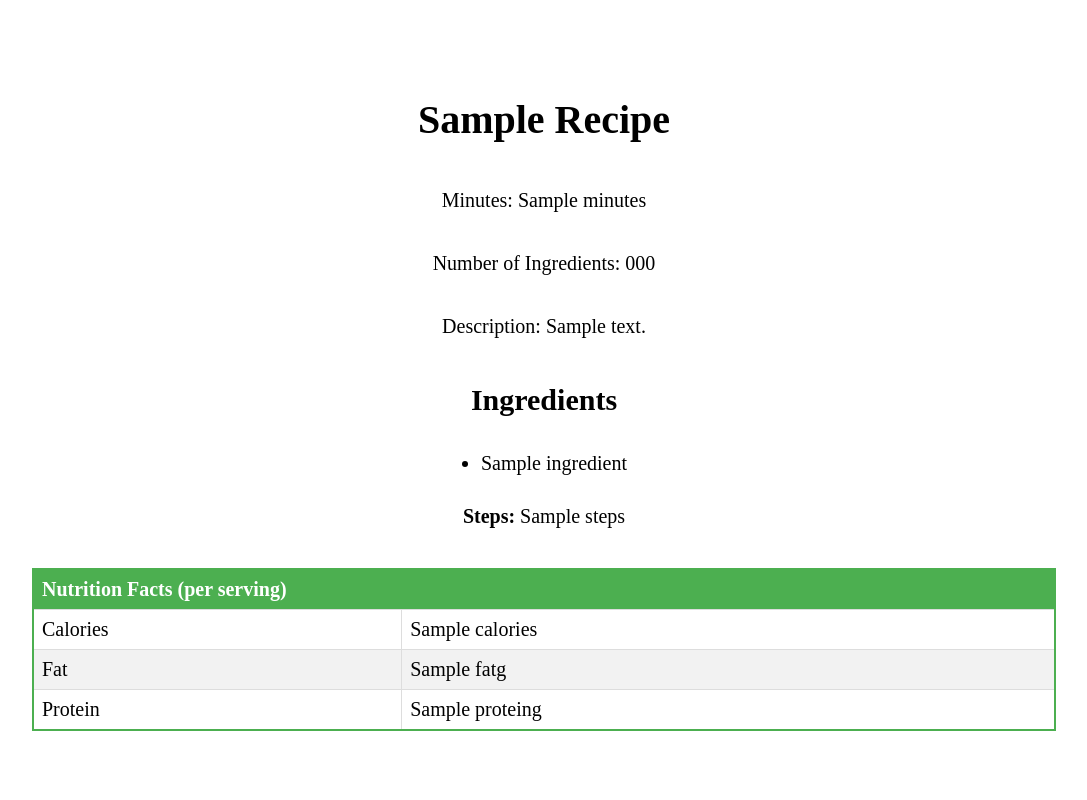
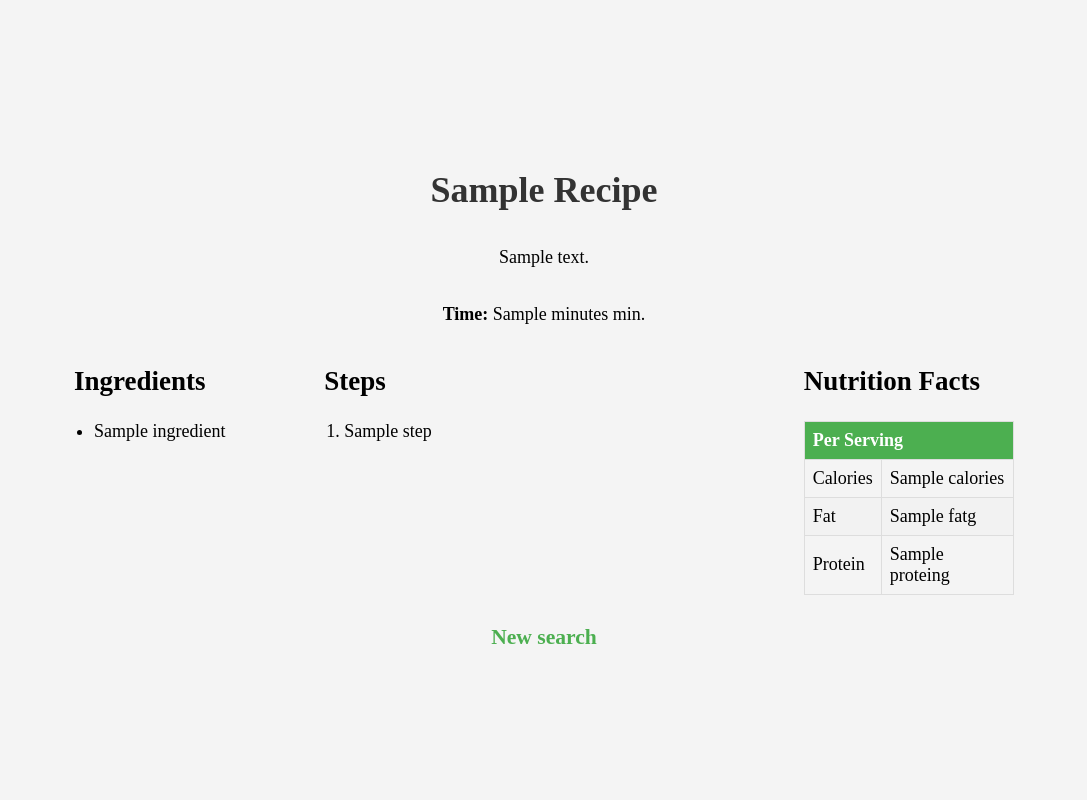
Before and after one commit to stevencoyan/recipe-app, a Flask app: template templates/recipe.html in a window 1280 px wide. Shown: the whole page, without its empty margins (96-1183 px from the left). Run offline with Flask 2, Linux system fonts and the light colour scheme; the template is opened without the code that fills it: most values are stand-ins (such as "Sample title", 1, 10 or a date in 2020); parts of the project's set-up code (start-up, migrations or seed data) failed here and were passed over.

Commit message:
Recipe Page Formatting

```diff
--- a/app.py
+++ b/app.py
@@ -1,4 +1,3 @@
-# This is a new header
 from flask import Flask, render_template, request
 import pandas as pd
 from recipe_processing import RecipeAnalyzer  # Ensure this module has the correct path or is in the same directory
@@ -8,7 +7,7 @@ app = Flask(__name__)
 # Configure cache, set up with simple cache type for ease of use and development
 cache = Cache(app, config={'CACHE_TYPE': 'SimpleCache'})
 
-# Load recipe and review data into pandas DataFrames from CSV files
+# Load recipe and review datas into pandas DataFrames from CSV files
 recipes = pd.read_csv('RAW_recipes.csv')
 reviews = pd.read_csv('RAW_interactions.csv')
 
--- a/templates/recipe.html
+++ b/templates/recipe.html
@@ -6,22 +6,57 @@
     <title>Results</title>
     <style>
         body {
-            font-size: 20px;
+            font-size: 18px; /* Base font size increased for better readability */
             text-align: center;
             margin: 0;
             padding: 0;
             display: flex;
             justify-content: center;
-            align-items: center;
-            height: 100vh;
+            align-items: center; /* Center alignment vertically */
+            min-height: 100vh; /* Ensures it covers the whole viewport height */
             flex-direction: column;
-            position: relative;
+            background-color: #f4f4f4; /* Light grey background for minimalism */
+        }
+        h1 {
+            font-size: 2.0em; /* Larger font size for main title */
+            text-transform: capitalize; /* Only capitalize the first letter of each word for the recipe name */
+            margin: 0.5em 0;
+            color: #333; /* Dark grey for better contrast */
+            font-weight: bold;
+        }
+        h3 {
+            font-size: 1.5em; /* Appropriately larger font size for sub-headers */
+            margin: 0.5em 0;
+        }
+        p, li, td, th {
+            font-size: 1em; /* Slightly larger font size for better readability */
+        }
+        .content-container {
+            display: flex;
+            width: 80%; /* Adjusted width for better responsiveness */
+            max-width: 960px; /* Max width of the content container */
+            justify-content: space-between; /* Space between the columns */
+            align-items: flex-start; /* Align items to the top */
+            text-align: left; /* Align text to the left inside the columns */
+        }
+        .column {
+            display: flex;
+            flex-direction: column; /* Stack children elements vertically */
+            padding: 10px;
+            box-sizing: border-box; /* Include padding in width calculation */
+        }
+        .ingredients, .nutrition {
+            width: 25%; /* Fixed width for side columns */
+        }
+        .steps {
+            width: 50%; /* Wider column for steps */
+            margin: 0 20px; /* Margin on the sides for spacing */
         }
         table {
-            width: 80%;
+            width: 100%;
             border-collapse: collapse;
-            margin-top: 20px;
-            border: 2px solid #4CAF50;
+            margin-top: 10px;
+            border: 1px solid #ccc;
         }
         th, td {
             border: 1px solid #ddd;
@@ -35,36 +70,55 @@
             background-color: #4CAF50;
             color: white;
         }
-        .capitalize {
-            text-transform: capitalize;
+        ul.ingredients-list, ol.steps-list {
+            padding-left: 20px;
+            margin: 10px 0;
         }
-        ul.ingredients-list {
-            list-style-type: disc; /* Adds bullet points */
-            padding-left: 20px; /* Adds padding inside the list */
-            margin: 10px 0; /* Adds vertical spacing around the list */
-            text-align: left;
+        ol.steps-list {
+            list-style-type: decimal;
+        }
+        a {
+            margin-top: 20px;
+            color: #4CAF50; /* Green color to match the table header */
+            text-decoration: none;
+            font-weight: bold;
+            font-size: 1.2em; /* Larger font size for link */
+        }
+        a:hover {
+            text-decoration: underline;
         }
     </style>
 </head>
 <body>
-    <h1 class="capitalize">{{ recipe['Recipe Name'] }}</h1>
-    <p>Minutes: {{ recipe['Minutes'] }}</p>
-    <p>Number of Ingredients: {{ recipe['Number of Ingredients'] }}</p>
-    <p>Description: {{ recipe['Description'] }}</p>
+    <h1>{{ recipe['Recipe Name'] }}</h1> <!-- Capitalized specifically for the recipe name -->
+    <p>{{recipe['Description'] }}</p>
+    <p><strong>Time:</strong> {{ recipe['Minutes'] }} min.</p>
 
-    <h2>Ingredients</h2>
+    <div class="content-container">
+        <div class="column ingredients">
+            <h3>Ingredients</h3>
             <ul class="ingredients-list">
                 {% for ingredient in recipe['Ingredients'] %}
                 <li>{{ ingredient }}</li>
                 {% endfor %}
             </ul>
+        </div>
 
-    <p><strong>Steps:</strong> {{ recipe['Steps'] }}</p>
+        <div class="column steps">
+            <h3>Steps</h3>
+            <ol class="steps-list">
+                {% for step in recipe['Steps'] %}
+                <li>{{ step }}</li>
+                {% endfor %}
+            </ol>
+        </div>
 
+        <div class="column nutrition">
+            <h3>Nutrition Facts</h3>
             <table>
                 <thead>
                     <tr>
-                <th colspan="2">Nutrition Facts (per serving)</th>
+                        <th colspan="2">Per Serving</th>
                     </tr>
                 </thead>
                 <tbody>
@@ -82,5 +136,9 @@
                     </tr>
                 </tbody>
             </table>
+        </div>
+    </div>
+
+    <a href="/">New search</a>
 </body>
 </html>
```
Also changed, not shown: recipe_processing.py (+8 -5 lines), requirements.txt (line endings or trailing spaces). Lines whose indentation alone changed are shown as unchanged.
